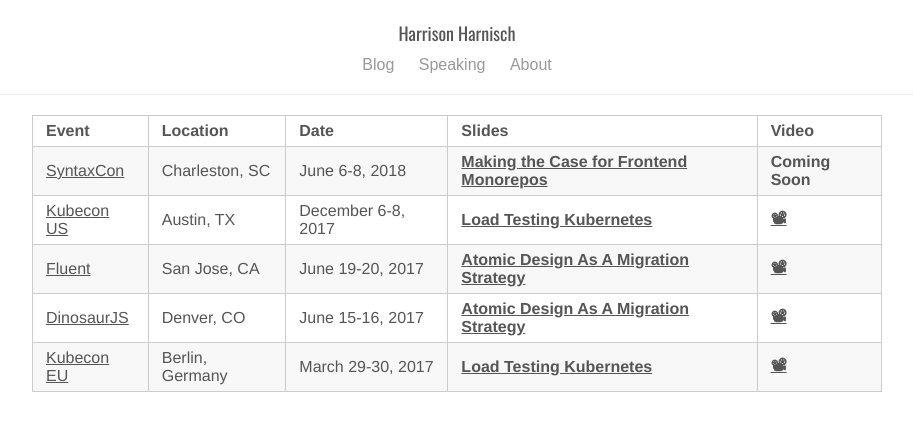
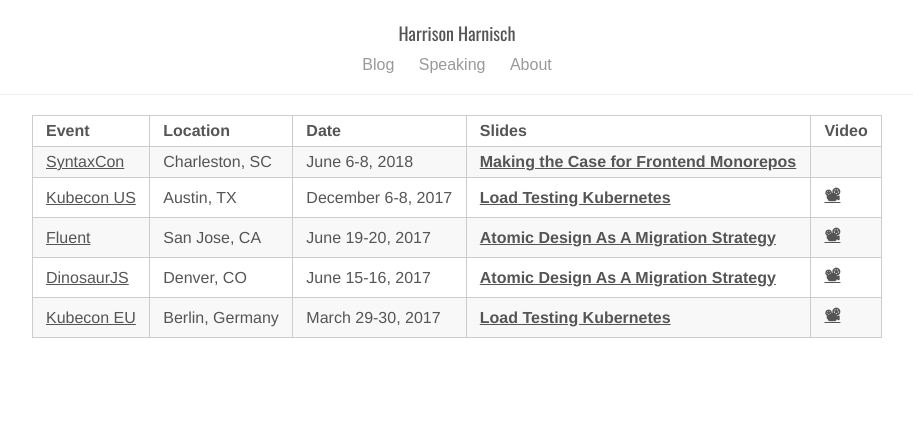
Before and after one commit to hharnisc/hharnisc.github.io, a Jekyll site: the page built from speaking.html, in a window 1280 px wide. Shown: the top 431 px of the page, without its empty margins (183-1096 px from the left). Built offline with Jekyll 4.4.1, drawn with Linux system fonts in a browser that asks for light colours; some web fonts are replaced.

Commit message:
No video link for talk

```diff
--- a/speaking.html
+++ b/speaking.html
@@ -15,7 +15,7 @@
     <td>Charleston, SC</td>
     <td>June 6-8, 2018</td>
     <th><a href="https://slides.com/hharnisc/frontend-monorepos">Making the Case for Frontend Monorepos</a></th>
-    <th>Coming Soon</th>
+    <th></th>
   </tr>
   <tr>
     <td><a href="http://events17.linuxfoundation.org/events/kubecon-and-cloudnativecon-north-america">Kubecon US</a></td>
```
